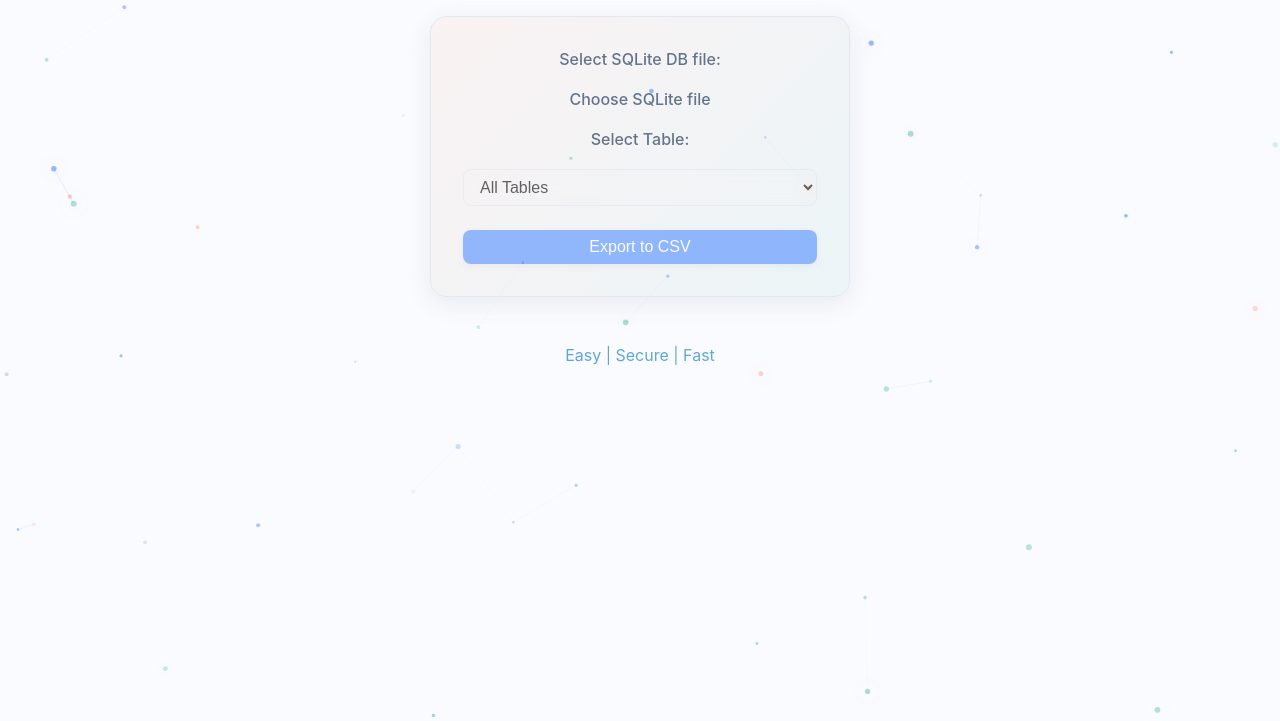
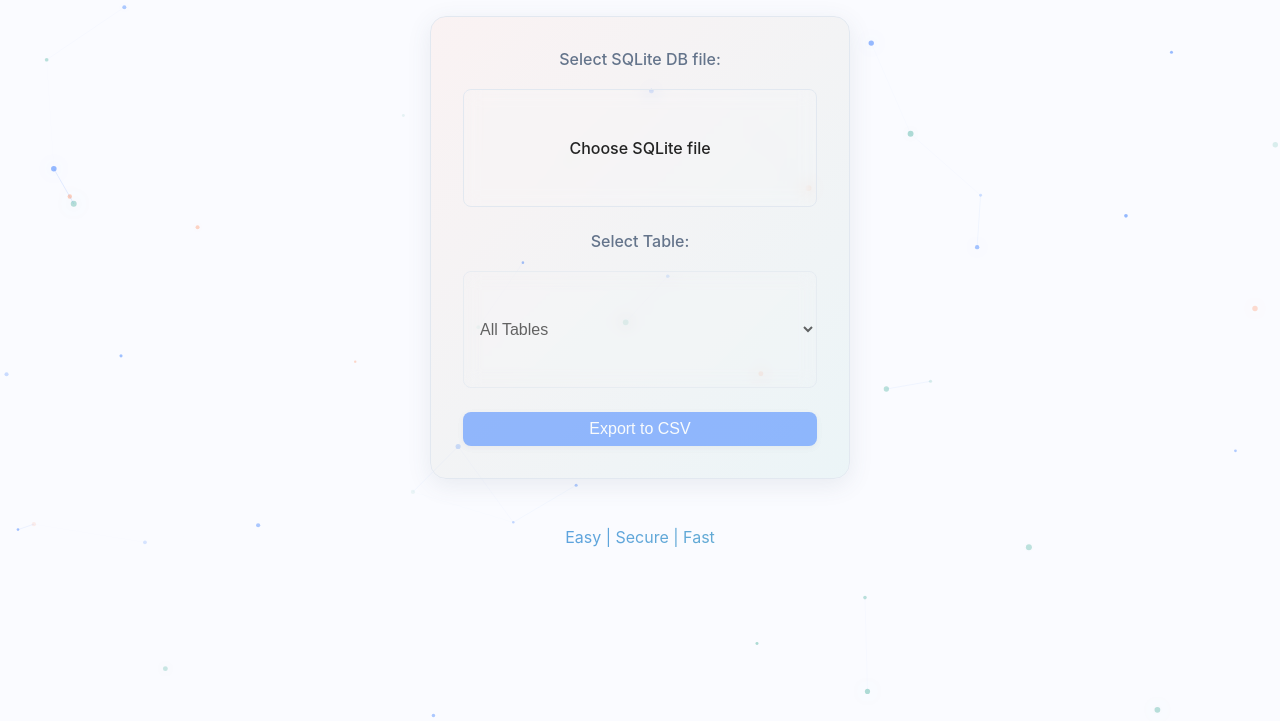
Before and after one commit to gitgyana/SQLite_Parser, a website: page public/index.html in a window 1280 px wide. Shown: the part 79-800 px from the top of the page. Drawn offline with nearby package versions, Linux system fonts and the light colour scheme.

Commit message:
Update UI

```diff
--- a/public/style.css
+++ b/public/style.css
@@ -28,6 +28,8 @@
     --space-4: 1rem;
     --space-6: 1.5rem;
     --space-8: 2rem;
+    --space-10: 3rem;
+    --space-15: 5rem;
 
     /* Border radius */
     --radius-base: 0.5rem;
@@ -105,9 +107,9 @@ label {
     color: var(--text-secondary);
 }
 
-input[type="file"],
+.file-label,
 select {
-    padding: var(--space-2) var(--space-3);
+    padding: var(--space-10) var(--space-3);
     font-size: var(--font-size-base);
     border: 1px solid var(--border);
     border-radius: var(--radius-base);
@@ -119,7 +121,7 @@ select {
     margin-bottom: var(--space-2);
 }
 
-input[type="file"]:focus,
+.file-label:focus,
 select:focus {
     outline: none;
     border-color: var(--primary);
```
